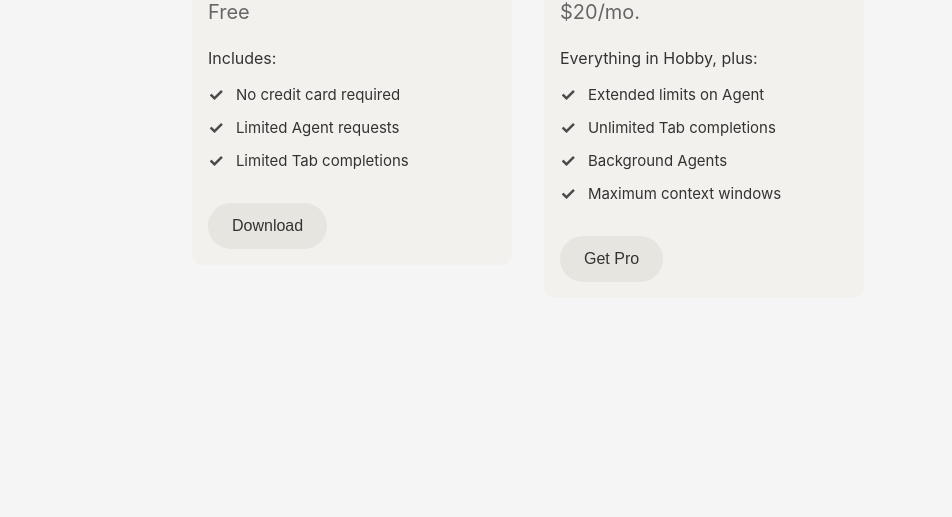
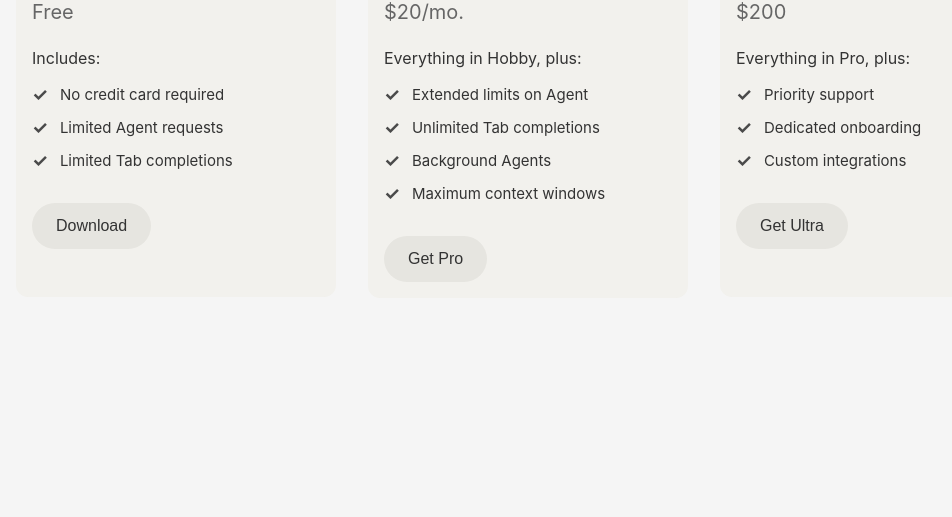
Before and after one commit to thomashavranek/My-First-Coding-Project, a plain HTML site: page index.html in a window 1280 px wide. Shown: the part 283-800 px from the top of the page, without its empty margins (112-1064 px from the left). Drawn offline with Linux system fonts and the light colour scheme.

Commit message:
Added card and min height
Add a new org card and minimum height to the cards

```diff
--- a/index.html
+++ b/index.html
@@ -56,6 +56,28 @@
             </div>
             <button class="download-button">Get Pro</button>
         </div>
+        <div class="card">
+            <h1 class="card-title">Ultra</h1>
+            <p class="card-price">$200</p>
+            <div class="card-content">
+                <p class="includes-text">Everything in Pro, plus:</p>
+                <ul class="features-list">
+                    <li>
+                        <span class="checkmark">✓</span>
+                        Priority support
+                    </li>
+                    <li>
+                        <span class="checkmark">✓</span>
+                        Dedicated onboarding
+                    </li>
+                    <li>
+                        <span class="checkmark">✓</span>
+                        Custom integrations
+                    </li>
+                </ul>
+            </div>
+            <button class="download-button">Get Ultra</button>
+        </div>
     </div>
 </body>
 </html>
--- a/styles.css
+++ b/styles.css
@@ -28,6 +28,7 @@
     border-radius: 12px;
     padding: 16px;
     width: 320px;
+    min-height: 360px;
     flex-shrink: 0;
 }
 
```
